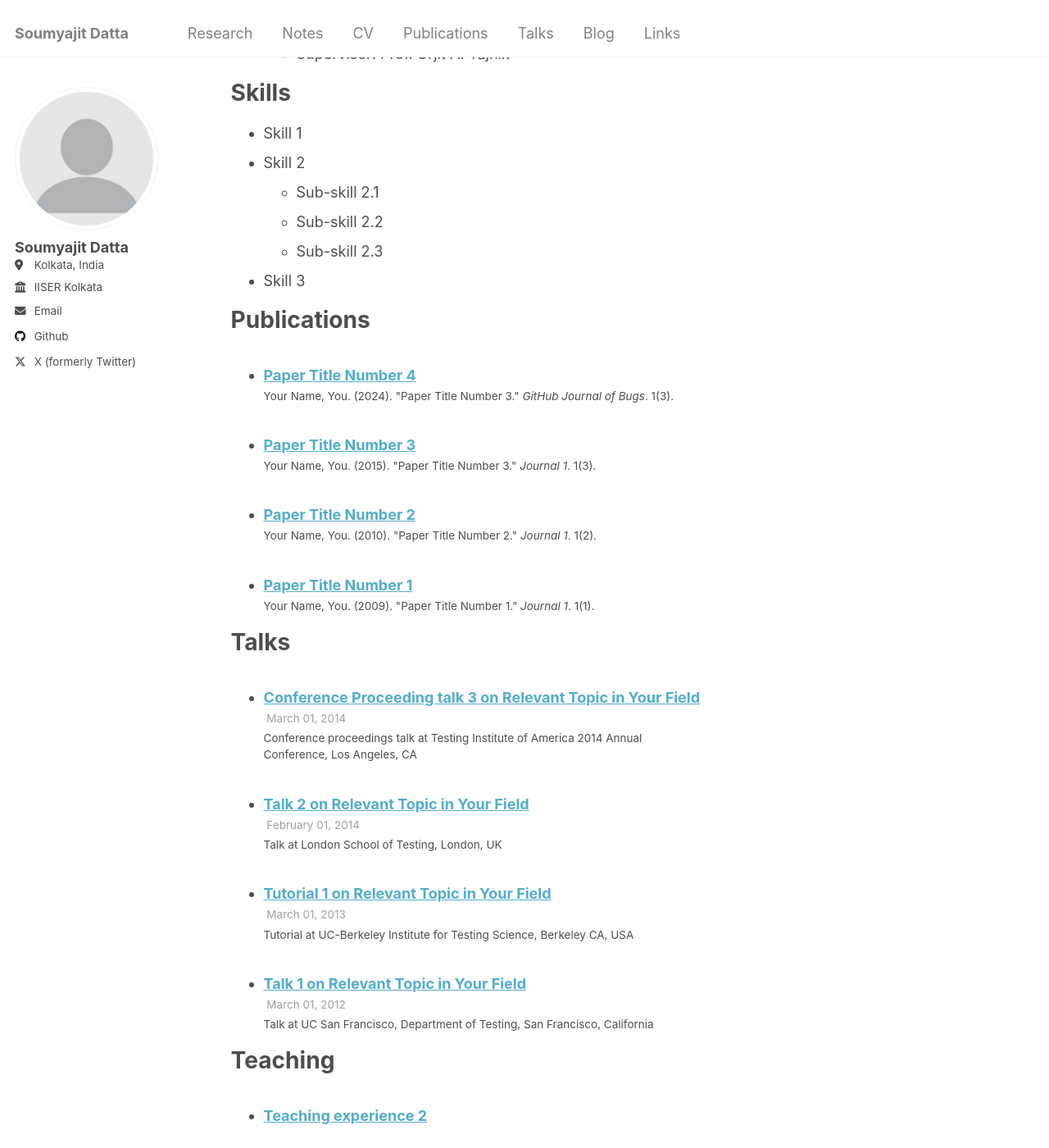
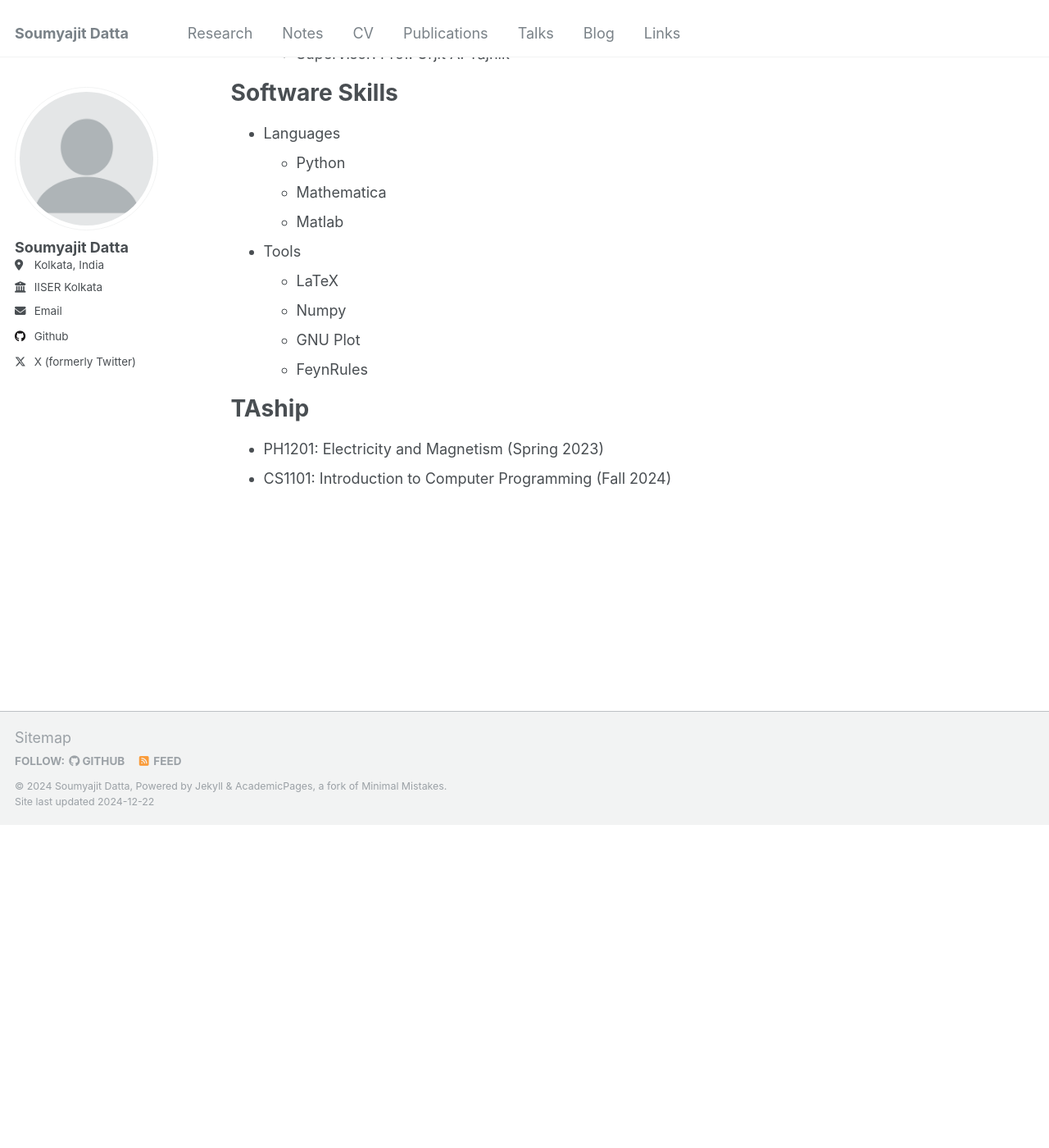
Before and after one commit to soumya-jit-datta/soumya-jit-datta.github.io, a Jekyll site: the page built from _pages/cv.md, in a window 1280 px wide and 1400 px high, scrolled down 623 px. Shown: the whole window at 82% size. Built offline with Jekyll 4.4.1, drawn with Linux system fonts in a browser that asks for light colours; after the commit the page ends 1628 px from its top, so only the background shows below that; some of the changed text lies outside the part shown.

Commit message:
Update cv.md

```diff
--- a/_pages/cv.md
+++ b/_pages/cv.md
@@ -30,21 +30,24 @@ Experience
   * IIT Bombay
   * Supervisor: Prof. Urjit A. Yajnik
 
-Skills
+Software Skills
+===============
+* Languages
+  * Python
+  * Mathematica
+  * Matlab
+* Tools
+  * LaTeX
+  * Numpy
+  * GNU Plot
+  * FeynRules
+
+TAship
 ======
-* Skill 1
-* Skill 2
-  * Sub-skill 2.1
-  * Sub-skill 2.2
-  * Sub-skill 2.3
-* Skill 3
+  * PH1201: Electricity and Magnetism (Spring 2023)
+  * CS1101: Introduction to Computer Programming (Fall 2024)
 
-Publications
-======
-  <ul>{% for post in site.publications reversed %}
-    {% include archive-single-cv.html %}
-  {% endfor %}</ul>
-
+<!---
 Talks
 ======
   <ul>{% for post in site.talks reversed %}
@@ -60,3 +63,4 @@ Teaching
 Service and leadership
 ======
 * Currently signed in to 43 different slack teams
+-->
```
